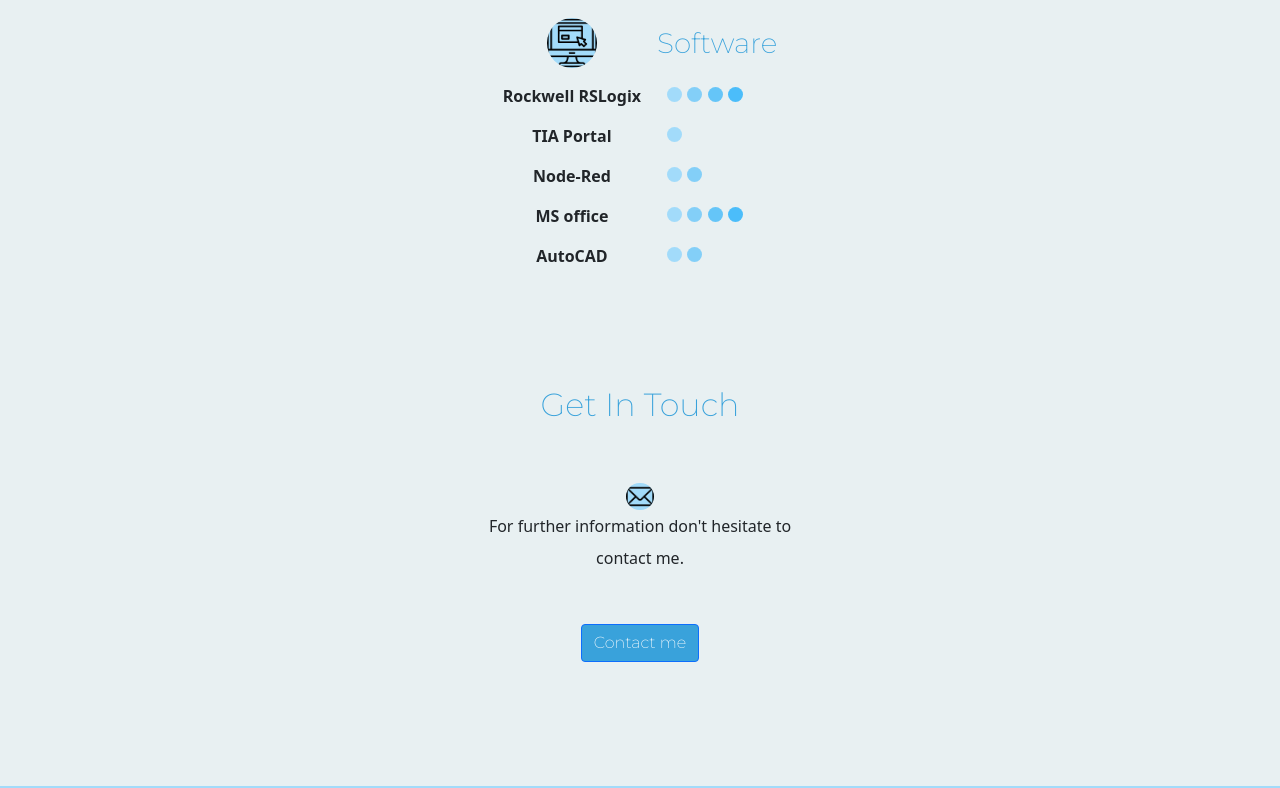
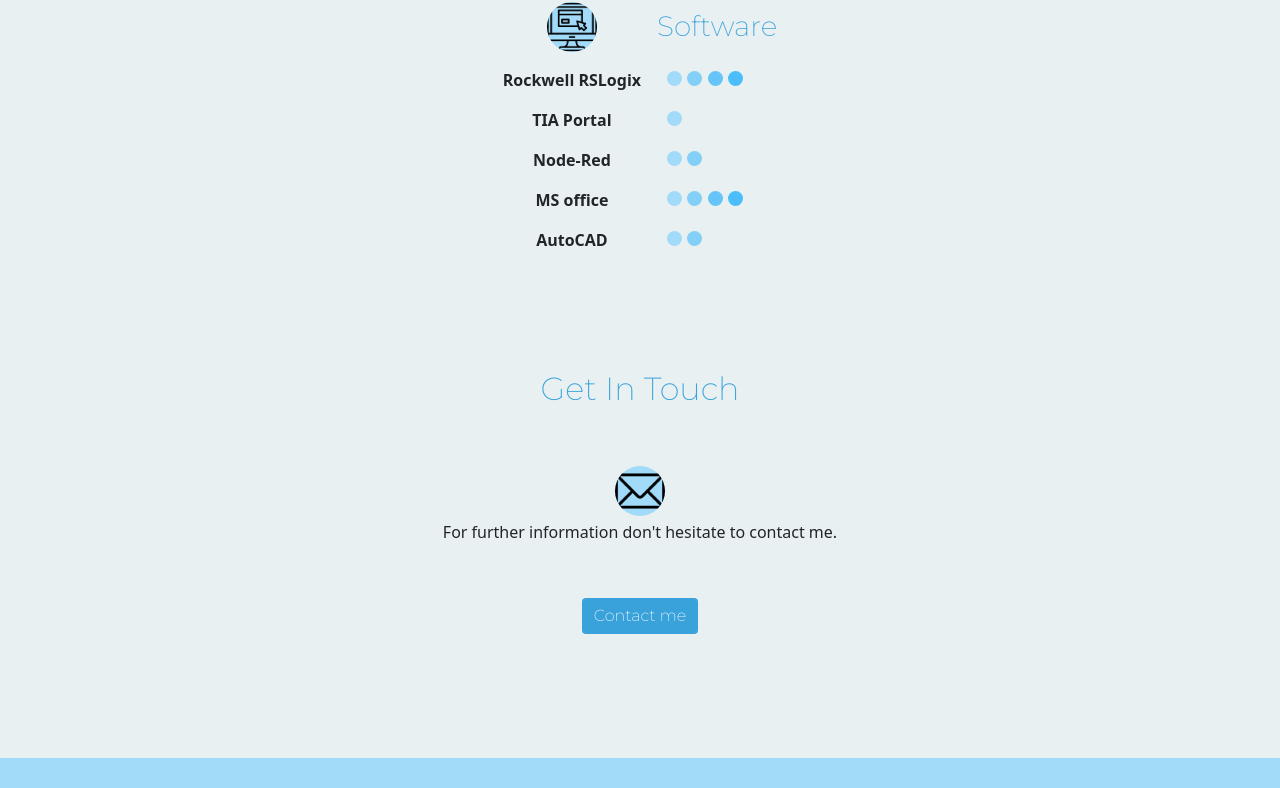
Before and after one commit to myka-micael/website, a plain HTML site: page index.html in a window 1280 px wide. Shown: the part 2262-3050 px from the top of the page. Drawn offline with nearby package versions, Linux system fonts and the light colour scheme.

Commit message:
changed button outline

```diff
--- a/index.html
+++ b/index.html
@@ -81,7 +81,7 @@
           <div class="container-fluid">
             <h2>Education</h2>
             <div class="education-row">
-              <img class="graduation-image" src="graduation-cap.png" alt="graduation-cap">
+              <img class="image img-fluid" src="graduation-cap.png" alt="graduation-cap">
               <h3 class="course">Electrics and Computer Engineering</h3>
               <p>
                 Bachelor's Degree at Universidade do Algarve.
@@ -224,9 +224,9 @@
               </div>
       </section>
       <section id="social">
-            <div class="contact-me">
+            <div class="contact-me container-fluid">
               <h2>Get In Touch</h2>
-              <img class="email-image" src="email.png" alt="email">
+              <img class="image img-fluid" src="email.png" alt="email">
               <p class="contact-text">For further information don't hesitate to contact me.</p>
               <a class="btn btn-primary"  href="mailto:micael.13931512@gmail.com">Contact me</a>
             </div>
--- a/styles.css
+++ b/styles.css
@@ -114,8 +114,10 @@ p {
 
 
 
-.btn-primary, .btn-primary:hover, .btn-primary:active, .btn-primary:visited {
-    background-color:#39A2DB !important;
+.btn-primary {
+    background-color: #39A2DB !important;
+    border: none !important;
+
 }
 
 .signature {
```
